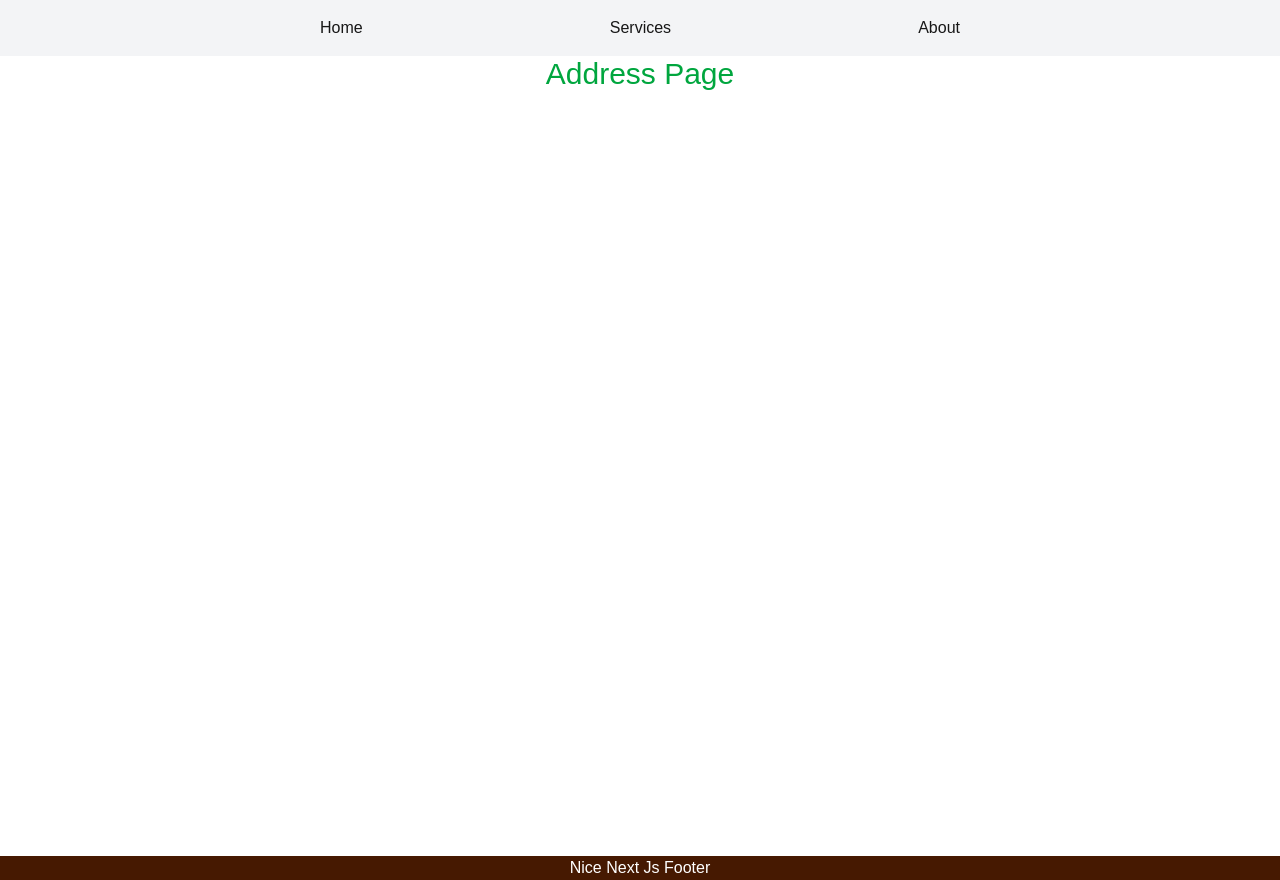
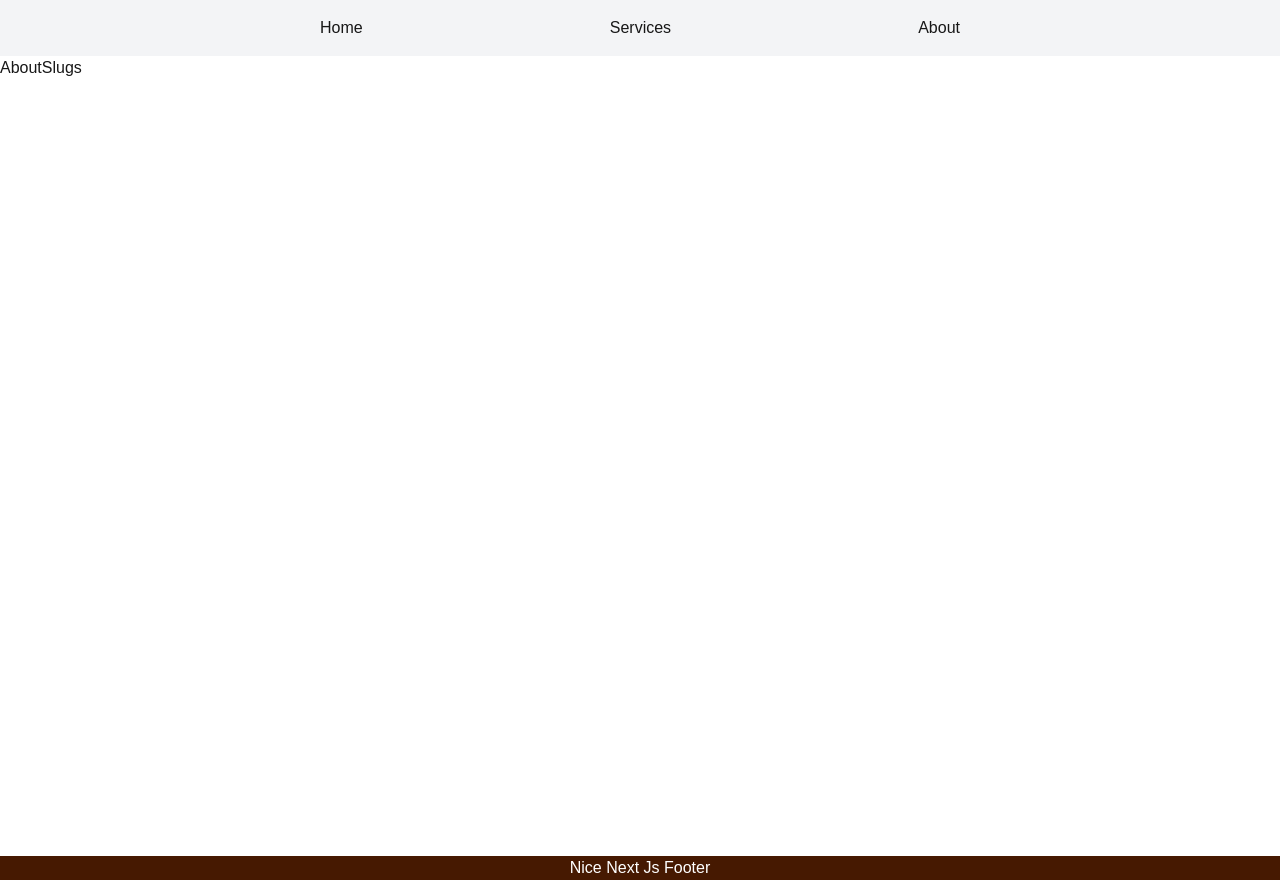
Before and after one commit to abrarasif11/Learn-Next-JS, a Next.js app: page /about/address in a window 1280 px wide. Built offline with nearby package versions, Linux system fonts and the light colour scheme.

Commit message:
slugs page

```diff
--- a/src/app/Components/Navbar/Navbar.jsx
+++ b/src/app/Components/Navbar/Navbar.jsx
@@ -5,9 +5,7 @@ import React from "react";
 
 const Navbar = () => {
   const pathname = usePathname();
-  if (pathname.includes("dashboards")) {
-    return null;
-  }
+  if (!pathname.includes("dashboard")) {
     return (
       <nav className="flex justify-center py-4 bg-gray-100">
         <ul className="flex justify-between w-1/2">
@@ -23,6 +21,9 @@ const Navbar = () => {
         </ul>
       </nav>
     );
+  } else {
+    <></>
+  }
 };
 
 export default Navbar;
--- /dev/null
+++ b/src/app/about/[...slugs]/page.jsx
@@ -0,0 +1,11 @@
+import React from "react";
+
+export default async function AboutSlugs({ params }) {
+  const p = await params;
+  console.log(p);
+  return (
+    <div>
+      <p>AboutSlugs</p>
+    </div>
+  );
+}
--- a/src/app/about/address/page.jsx
+++ /dev/null
@@ -1,9 +0,0 @@
-import React from 'react'
-
-export default function AddressPage() {
-  return (
-    <div>
-      <p className='text-center text-3xl text-green-600'>Address Page</p>
-    </div>
-  )
-}
```
Lines whose indentation alone changed are shown as unchanged.
